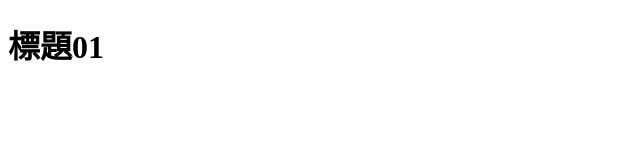
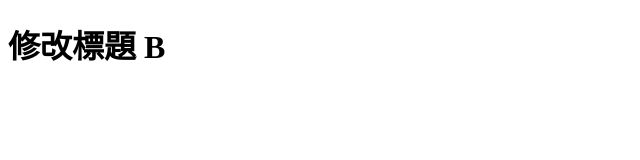
Before and after one commit to YuShuJhen/week3_GIT, a plain HTML site: page index.html in a window 1280 px wide. Shown: the whole page, without its empty margins (0-640 px from the left). Drawn offline with Linux system fonts and the light colour scheme.

Commit message:
修改 h1 文字，增加 B 資訊

```diff
--- a/index.html
+++ b/index.html
@@ -4,7 +4,7 @@
     <meta charset="UTF-8" />
     <meta name="viewport" content="width=device-width, initial-scale=1.0" />
     <title>再次修改 title</title>
-    <h1>標題01</h1>
+    <h1>修改標題 B</h1>
   </head>
   <body></body>
 </html>
```
